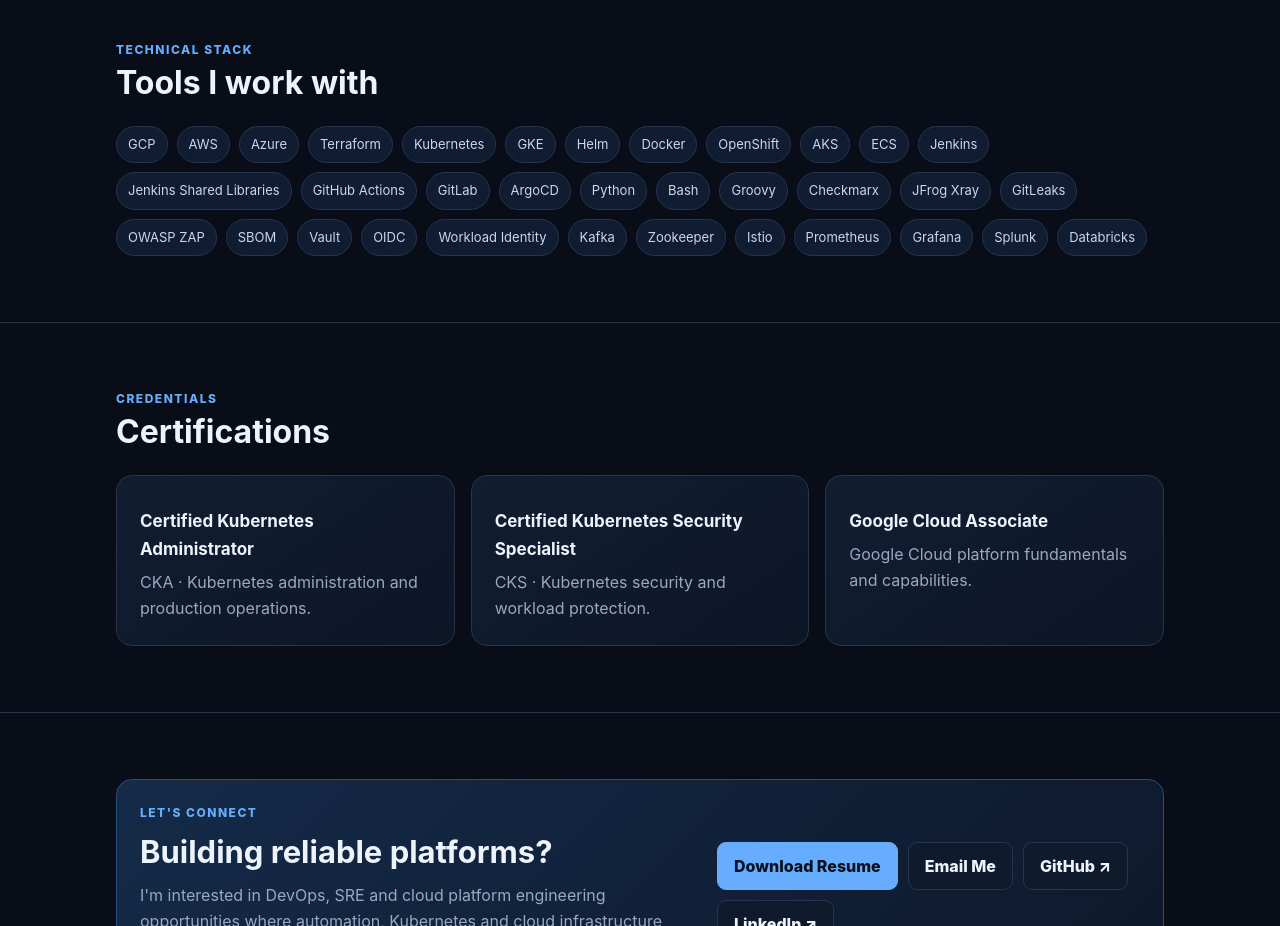
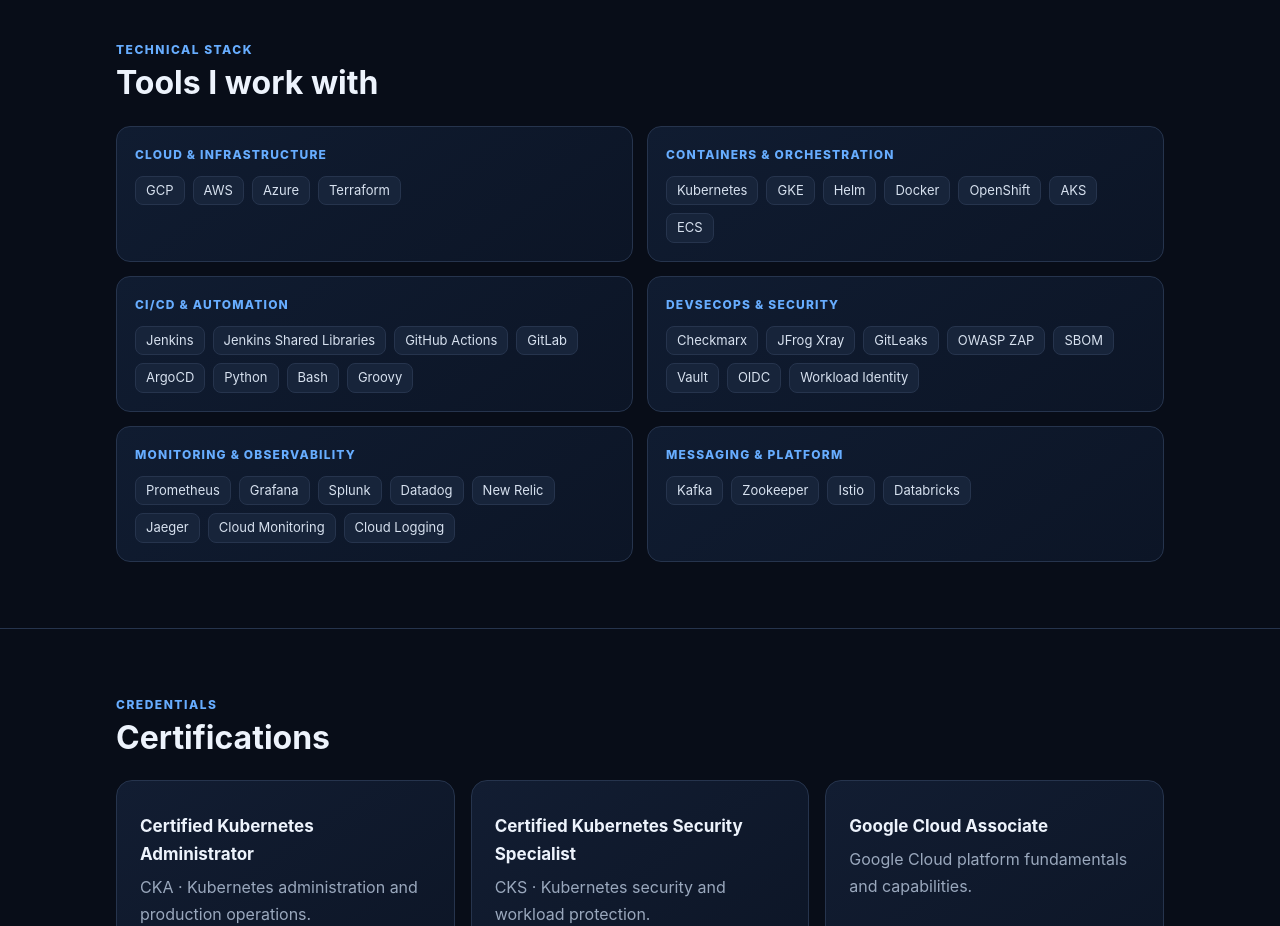
Before and after one commit to nvrakesh17/nvrakesh17.github.io, a plain HTML site: page index.html in a window 1280 px wide. Shown: the part 4320-5246 px from the top of the page. Drawn offline with Linux system fonts and the light colour scheme.

Commit message:
corrected services

```diff
--- a/assets/style.css
+++ b/assets/style.css
@@ -15,3 +15,10 @@
 .contact{display:flex;justify-content:space-between;gap:35px;align-items:center;background:linear-gradient(135deg,#142b49,#0e182b);border-color:#2a4d75}.contact h2{font-size:31px;margin:4px 0}.contact p{color:var(--muted);max-width:690px;margin:0}
 footer{text-align:center;color:var(--muted);padding:36px;border-top:1px solid var(--line);font-size:13px}
 @media(max-width:850px){.hero,.highlight-grid,.cards,.architecture-grid,.skills-grid,.job-grid,.three{grid-template-columns:1fr}.section-head{display:block}.section-head>p{margin-top:12px}.links{display:none}.hero{padding-top:62px}.contact{display:block}.contact .buttons{margin-top:22px}.arch.wide{grid-column:auto}}
+
+.tool-groups{display:grid;grid-template-columns:repeat(2,1fr);gap:14px}
+.tool-group{background:linear-gradient(145deg,#101c31,#0c1526);border:1px solid var(--line);border-radius:14px;padding:18px}
+.tool-category{font-size:12px;text-transform:uppercase;letter-spacing:1.2px;color:var(--accent);font-weight:800;margin-bottom:11px}
+.tool-list{display:flex;flex-wrap:wrap;gap:8px}
+.tool-list span{display:inline-flex;align-items:center;padding:6px 10px;border:1px solid var(--line);border-radius:8px;background:#17243a;color:#d7e1ef;font-size:13px;line-height:1.2;white-space:nowrap}
+@media(max-width:850px){.tool-groups{grid-template-columns:1fr}}
--- a/index.html
+++ b/index.html
@@ -146,8 +146,43 @@
 <section id="skills">
 <div class="wrap">
   <div class="section-head"><div><div class="eyebrow">Technical Stack</div><h2>Tools I work with</h2></div></div>
-  <div class="skill-cloud">
-    <span>GCP</span><span>AWS</span><span>Azure</span><span>Terraform</span><span>Kubernetes</span><span>GKE</span><span>Helm</span><span>Docker</span><span>OpenShift</span><span>AKS</span><span>ECS</span><span>Jenkins</span><span>Jenkins Shared Libraries</span><span>GitHub Actions</span><span>GitLab</span><span>ArgoCD</span><span>Python</span><span>Bash</span><span>Groovy</span><span>Checkmarx</span><span>JFrog Xray</span><span>GitLeaks</span><span>OWASP ZAP</span><span>SBOM</span><span>Vault</span><span>OIDC</span><span>Workload Identity</span><span>Kafka</span><span>Zookeeper</span><span>Istio</span><span>Prometheus</span><span>Grafana</span><span>Splunk</span><span>Databricks</span>
+  <div class="tool-groups">
+    <div class="tool-group">
+      <div class="tool-category">Cloud & Infrastructure</div>
+      <div class="tool-list">
+        <span>GCP</span><span>AWS</span><span>Azure</span><span>Terraform</span>
+      </div>
+    </div>
+    <div class="tool-group">
+      <div class="tool-category">Containers & Orchestration</div>
+      <div class="tool-list">
+        <span>Kubernetes</span><span>GKE</span><span>Helm</span><span>Docker</span><span>OpenShift</span><span>AKS</span><span>ECS</span>
+      </div>
+    </div>
+    <div class="tool-group">
+      <div class="tool-category">CI/CD & Automation</div>
+      <div class="tool-list">
+        <span>Jenkins</span><span>Jenkins Shared Libraries</span><span>GitHub Actions</span><span>GitLab</span><span>ArgoCD</span><span>Python</span><span>Bash</span><span>Groovy</span>
+      </div>
+    </div>
+    <div class="tool-group">
+      <div class="tool-category">DevSecOps & Security</div>
+      <div class="tool-list">
+        <span>Checkmarx</span><span>JFrog Xray</span><span>GitLeaks</span><span>OWASP ZAP</span><span>SBOM</span><span>Vault</span><span>OIDC</span><span>Workload Identity</span>
+      </div>
+    </div>
+    <div class="tool-group">
+      <div class="tool-category">Monitoring & Observability</div>
+      <div class="tool-list">
+        <span>Prometheus</span><span>Grafana</span><span>Splunk</span><span>Datadog</span><span>New Relic</span><span>Jaeger</span><span>Cloud Monitoring</span><span>Cloud Logging</span>
+      </div>
+    </div>
+    <div class="tool-group">
+      <div class="tool-category">Messaging & Platform</div>
+      <div class="tool-list">
+        <span>Kafka</span><span>Zookeeper</span><span>Istio</span><span>Databricks</span>
+      </div>
+    </div>
   </div>
 </div>
 </section>
```
Also changed, not shown: 1 other file.
